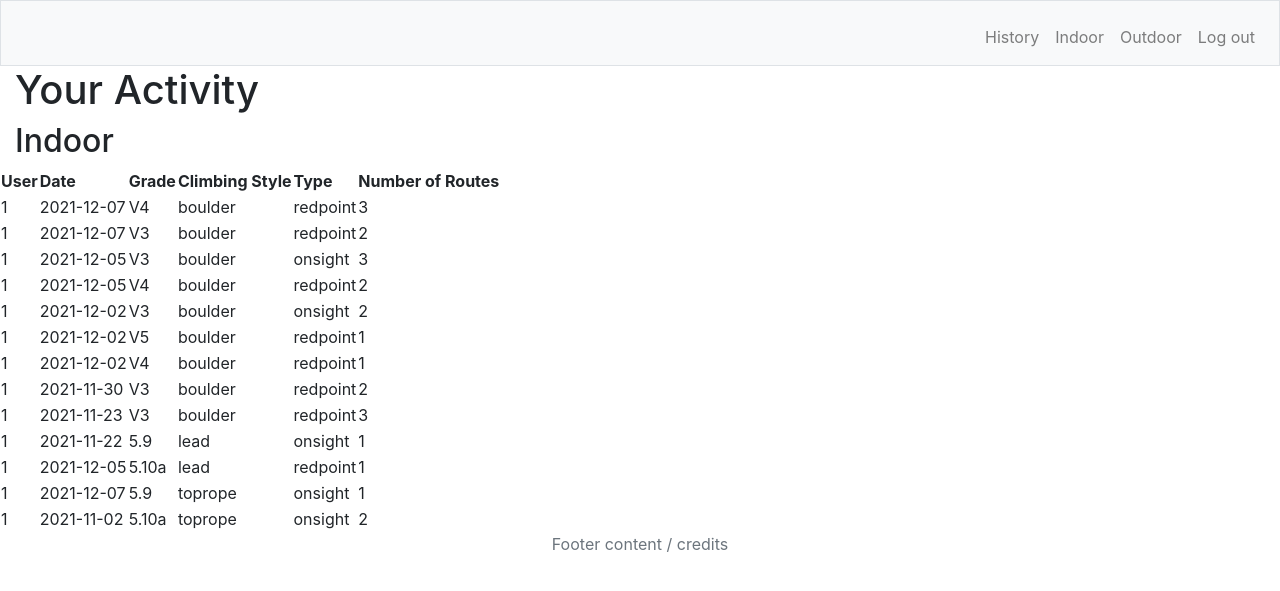
After one commit to csdiehl/Climbing-Logbook, a Flask app: page /history in a window 1280 px wide. The commit adds this page. Shown: the top 591 px of the page. Run offline with Flask 2, Linux system fonts and the light colour scheme; a user stored in the database is signed in; data comes from the database, SQL or seed files in the repository; both versions use the stored data as it was after the commit.

Commit message:
both charts working

```diff
--- a/app.py
+++ b/app.py
@@ -98,13 +98,15 @@ def homepage():
     #Reached via GET
     else:
         conn = get_db()
-        #get all climbs in DB to pass to html
-        rows = conn.execute('SELECT * FROM indoor WHERE user_id = ?', (user,) ).fetchall()
+        #get username
         users = conn.execute("SELECT username FROM users WHERE user_id = ?", (user, )).fetchall()
         person = users[0]['username']
 
         #get chart data for total climbs chart
-        chart_rows = conn.execute("SELECT date, SUM(num_routes) FROM indoor GROUP BY date").fetchall()
+        chart_rows = conn.execute("SELECT date, SUM(num_routes) FROM indoor WHERE user_id = ? GROUP BY date", (user,) ).fetchall()
+
+        #get chart data for max climbs chart
+        max_chart_rows = conn.execute("SELECT date, grade, type FROM indoor WHERE user_id = ?",(user,) ).fetchall()
         conn.close()
 
         #Transform data to json
@@ -115,7 +117,27 @@ def homepage():
             d['routes'] = row[1]
             object_list.append(d)
 
-        return render_template('index.html', person = person, rows = rows, chart_data = object_list)
+        #Climbing difficulty scale conversion: https://www.rei.com/learn/expert-advice/climbing-bouldering-rating.html
+        grades = ["5.7", "5.8", "5.9", "5.10a", "5.10b", "5.10c", "5.10d", "5.11a", "5.11b", "5.11c", "5.11d",
+        "5.12a", "5.12b", "5.12c", "5.12d", "5.13a", "5.13b"]
+
+        boulders = ["NA", "VB", "V0", "NA", "NA", "V1", "NA", "V2", "NA", "V3", "NA", "V4", "V5", "V6", "NA", "V7", "V8"]
+
+        #transform data for max difficulty chart
+        max_list = []
+        for row in max_chart_rows:
+            d = {}
+            d['date'] = row[0]
+            d['grade'] = row[1]
+            d['type'] = row[2]
+            if row[2] == "boulder":
+                d['difficulty'] = boulders.index(row[1])
+            else:
+                d['difficulty'] = grades.index(row[1])
+            max_list.append(d)
+
+
+        return render_template('index.html', person = person, chart_data = object_list, max_data = max_list)
 
 
 #outdoor climbs page
@@ -151,6 +173,19 @@ def outdoor():
 
         return render_template('outdoor.html', person = person, rows = rows)
 
+#history page with full table
+@app.route("/history")
+def history():
+
+    user = session['user_id']
+
+    #get all indoor climbs in DB to pass to html
+    conn = get_db()
+    rows = conn.execute('SELECT * FROM indoor WHERE user_id = ?', (user,) ).fetchall()
+    conn.close()
+
+    return render_template("history.html", rows = rows)
+
 
 @app.route("/logout")
 def logout():
--- /dev/null
+++ b/templates/history.html
@@ -0,0 +1,28 @@
+{% extends "layout.html" %}
+
+{% block main %}
+<h1>Your Activity</h1>
+<h2>Indoor</h2>
+<div class = "row">
+    <table id = "results-table">
+        <tr>
+            <th>User</th>
+            <th>Date</th>
+            <th>Grade</th>
+            <th>Climbing Style</th>
+            <th>Type</th>
+            <th>Number of Routes</th>
+        </tr>
+        {% for row in rows %}
+        <tr>
+            <td>{{ row['user_id'] }}</td>
+            <td>{{ row['date'] }}</td>
+            <td>{{ row['grade'] }}</td>
+            <td>{{ row['type'] }}</td>
+            <td>{{ row['send_type'] }}</td>
+            <td>{{ row['num_routes'] }}</td>
+        </tr>
+        {% endfor %}
+    </table>
+</div>
+{% endblock %}
--- a/templates/layout.html
+++ b/templates/layout.html
@@ -25,7 +25,7 @@
     <div class="collapse navbar-collapse" id="navbar"></div>
     {% if session.user_id %}
         <ul class="navbar-nav mr-auto mt-2">
-            <li class="nav-item"><a class="nav-link" href="#">History</a></li>
+            <li class="nav-item"><a class="nav-link" href="/history">History</a></li>
             <li class="nav-item"><a class="nav-link" href="/homepage">Indoor</a></li>
             <li class="nav-item"><a class="nav-link" href="/outdoor">Outdoor</a></li>
             <li class="nav-item"><a class="nav-link" href="/logout">Log out</a></li>
```
Also changed, not shown: static/indoor_charts.js (+73 -3 lines), templates/index.html (+1 -29 lines), climbs.db.
